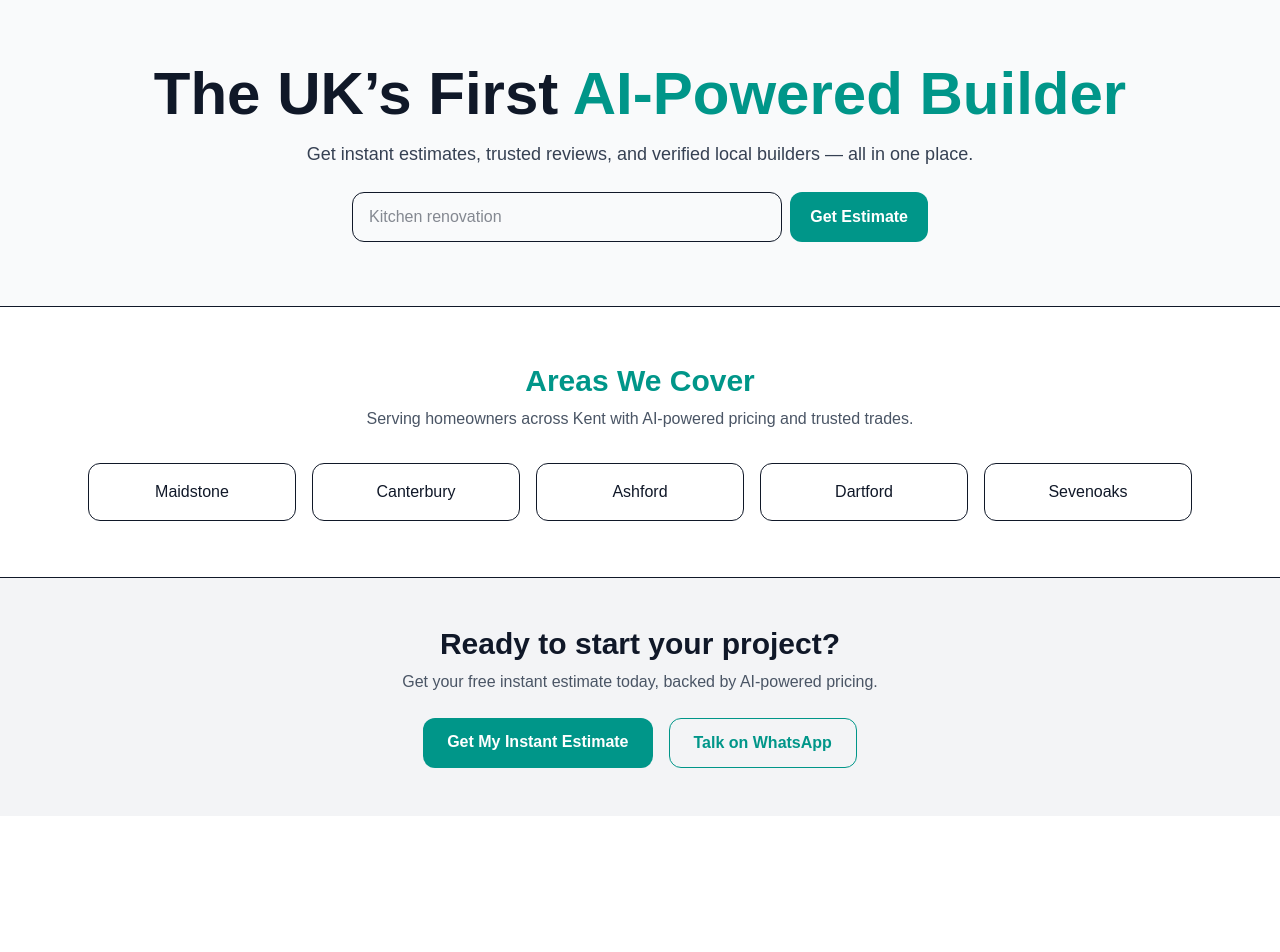
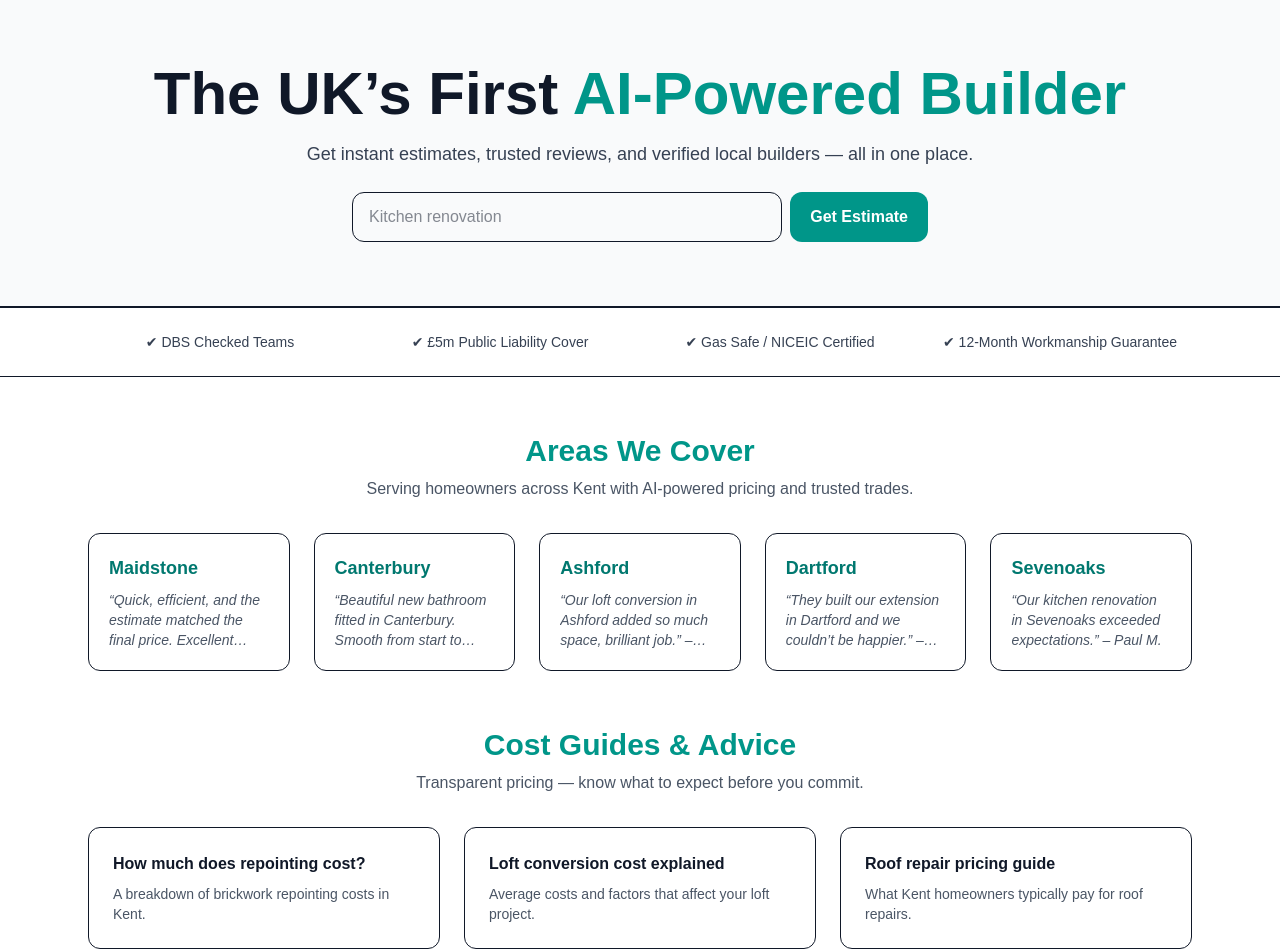
Before and after one commit to mrsoltanss-cloud/kent-ai-builders, a Next.js app: page / in a window 1280 px wide. Shown: the top 952 px of the page. Before the commit the page ends 816 px from the top, so only its background shows below. Built offline with nearby package versions, Linux system fonts and the light colour scheme.

Commit message:
Upgrade homepage with local review snippets, trust strip, and cost guides

```diff
--- a/src/app/page.js
+++ b/src/app/page.js
@@ -2,6 +2,7 @@
 
 import Link from "next/link";
 import { useEffect, useState } from "react";
+import { locationsData } from "@/data/locationsData";
 
 export default function Home() {
   const suggestions = [
@@ -55,6 +56,16 @@ export default function Home() {
         </form>
       </section>
 
+      {/* TRUST STRIP */}
+      <section className="bg-white border-y py-6">
+        <div className="mx-auto max-w-6xl px-6 grid grid-cols-2 md:grid-cols-4 gap-4 text-center text-sm text-gray-700">
+          <div>✔ DBS Checked Teams</div>
+          <div>✔ £5m Public Liability Cover</div>
+          <div>✔ Gas Safe / NICEIC Certified</div>
+          <div>✔ 12-Month Workmanship Guarantee</div>
+        </div>
+      </section>
+
       {/* AREAS WE COVER */}
       <section className="mx-auto max-w-6xl px-6 py-14">
         <h2 className="text-2xl md:text-3xl font-bold text-center text-teal-600">
@@ -64,41 +75,69 @@ export default function Home() {
           Serving homeowners across Kent with AI-powered pricing and trusted
           trades.
         </p>
-        <div className="mt-8 grid grid-cols-2 sm:grid-cols-3 md:grid-cols-5 gap-4 text-center">
+        <div className="mt-8 grid grid-cols-1 sm:grid-cols-2 md:grid-cols-3 lg:grid-cols-5 gap-6">
+          {Object.keys(locationsData).map((townKey) => {
+            const town = locationsData[townKey];
+            return (
+              <Link
+                key={townKey}
+                href={`/locations/${townKey}`}
+                className="rounded-xl border p-5 hover:border-teal-600 hover:shadow-md transition flex flex-col justify-between"
+              >
+                <h3 className="font-semibold text-lg text-teal-700">
+                  {town.name}
+                </h3>
+                {town.reviews && (
+                  <p className="text-sm text-gray-600 mt-2 italic line-clamp-3">
+                    {town.reviews[0]}
+                  </p>
+                )}
+              </Link>
+            );
+          })}
+        </div>
+      </section>
+
+      {/* COST GUIDES PREVIEW */}
+      <section className="mx-auto max-w-6xl px-6 pb-14">
+        <h2 className="text-2xl md:text-3xl font-bold text-center text-teal-600">
+          Cost Guides & Advice
+        </h2>
+        <p className="text-center text-gray-600 mt-2">
+          Transparent pricing — know what to expect before you commit.
+        </p>
+        <div className="mt-8 grid grid-cols-1 md:grid-cols-3 gap-6">
           <Link
-            href="/locations/maidstone"
-            className="rounded-xl border p-4 hover:border-teal-600 hover:shadow-md transition"
+            href="/guides/repointing-cost-kent"
+            className="rounded-xl border p-6 hover:shadow-md hover:border-teal-600 transition"
           >
-            Maidstone
+            <h3 className="font-semibold">How much does repointing cost?</h3>
+            <p className="text-sm text-gray-600 mt-2">
+              A breakdown of brickwork repointing costs in Kent.
+            </p>
           </Link>
           <Link
-            href="/locations/canterbury"
-            className="rounded-xl border p-4 hover:border-teal-600 hover:shadow-md transition"
+            href="/guides/loft-conversion-cost-kent"
+            className="rounded-xl border p-6 hover:shadow-md hover:border-teal-600 transition"
           >
-            Canterbury
+            <h3 className="font-semibold">Loft conversion cost explained</h3>
+            <p className="text-sm text-gray-600 mt-2">
+              Average costs and factors that affect your loft project.
+            </p>
           </Link>
           <Link
-            href="/locations/ashford"
-            className="rounded-xl border p-4 hover:border-teal-600 hover:shadow-md transition"
+            href="/guides/roof-repair-cost-kent"
+            className="rounded-xl border p-6 hover:shadow-md hover:border-teal-600 transition"
           >
-            Ashford
-          </Link>
-          <Link
-            href="/locations/dartford"
-            className="rounded-xl border p-4 hover:border-teal-600 hover:shadow-md transition"
-          >
-            Dartford
-          </Link>
-          <Link
-            href="/locations/sevenoaks"
-            className="rounded-xl border p-4 hover:border-teal-600 hover:shadow-md transition"
-          >
-            Sevenoaks
+            <h3 className="font-semibold">Roof repair pricing guide</h3>
+            <p className="text-sm text-gray-600 mt-2">
+              What Kent homeowners typically pay for roof repairs.
+            </p>
           </Link>
         </div>
       </section>
 
-      {/* CTA */}
+      {/* FINAL CTA */}
       <section className="bg-gray-100 border-t">
         <div className="mx-auto max-w-4xl px-6 py-12 text-center">
           <h2 className="text-2xl md:text-3xl font-bold">
```
